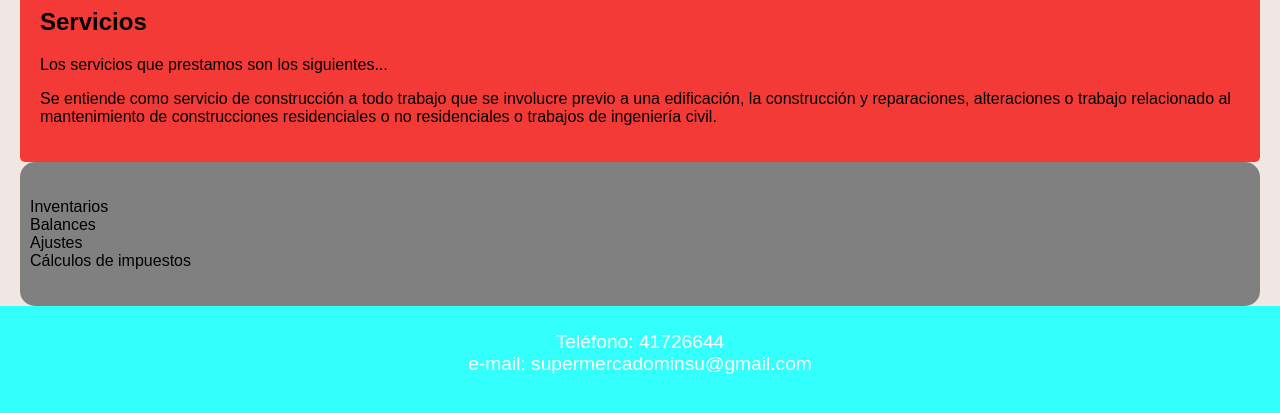
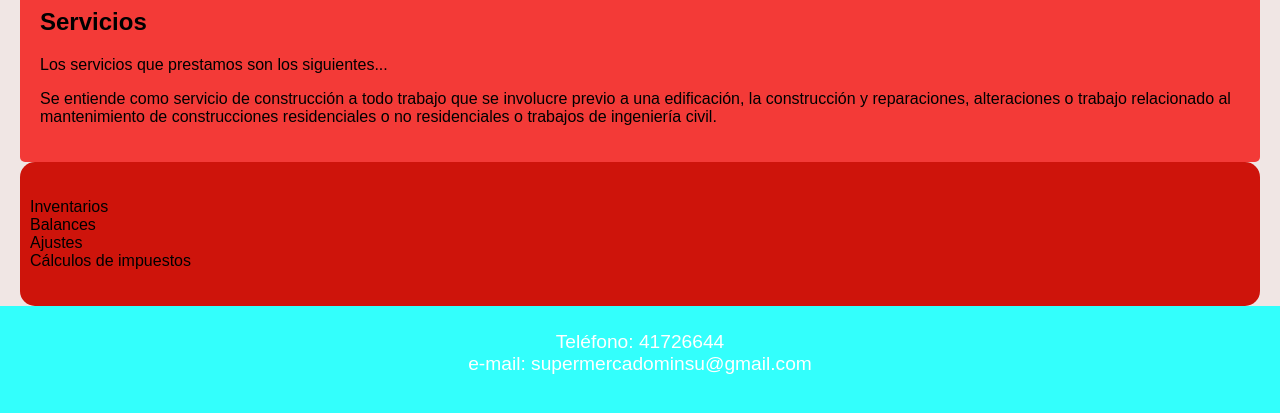
Before and after one commit to MadelinZ007/supermercado, a plain HTML site: page index.html in a window 1280 px wide. Shown: the part 938-1351 px from the top of the page. Drawn offline with Linux system fonts and the light colour scheme.

Commit message:
Update index.html

```diff
--- a/index.html
+++ b/index.html
@@ -64,7 +64,7 @@
         aside {
             border-radius: 15px;
             flex: 1 1 24%;
-            background-color: gray;
+            background-color: #ce140b;
             margin-top: 0;
             padding: 20px 10px;
         }
```
